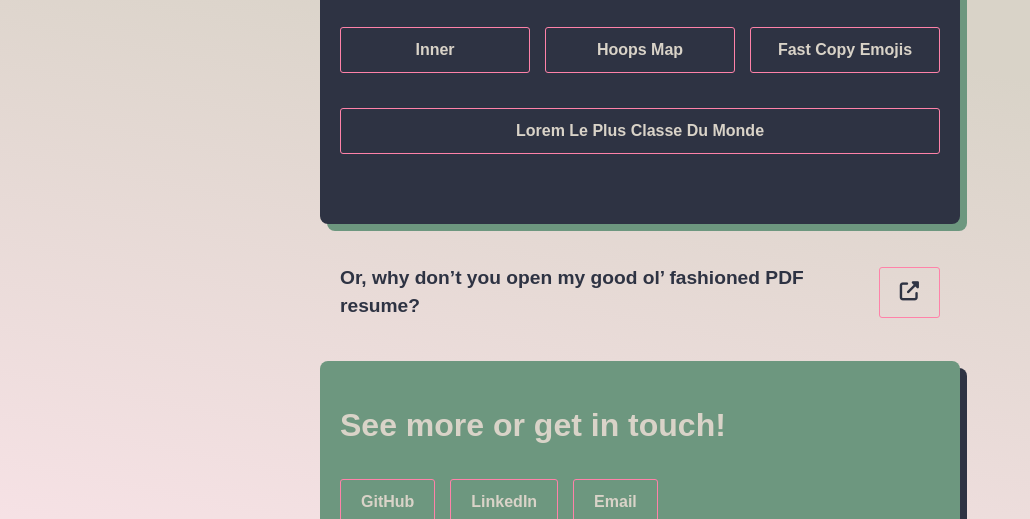
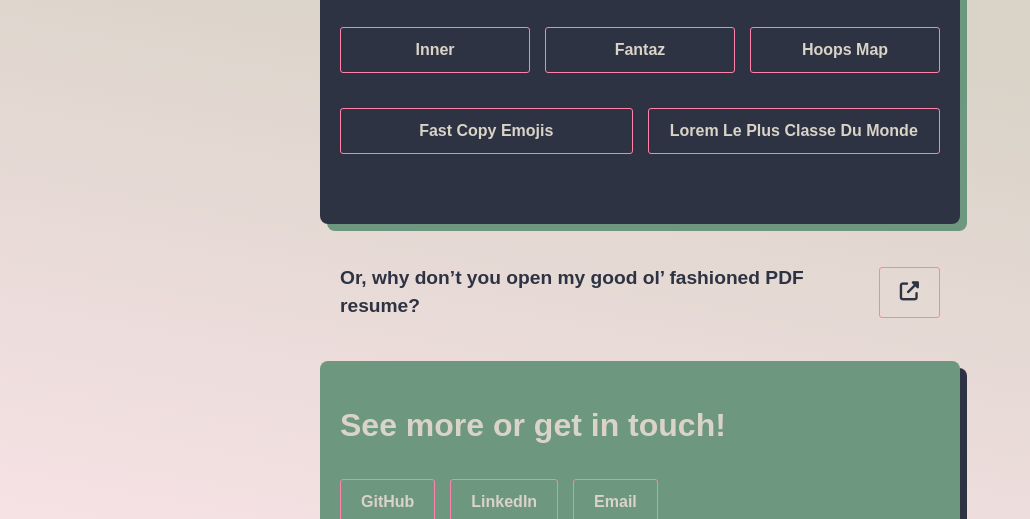
Before and after one commit to RomainDC73/ohsnap, a plain HTML site: page index.html in a window 1280 px wide. Shown: the part 581-1100 px from the top of the page, without its empty margins (0-1030 px from the left). Drawn offline with Linux system fonts and the light colour scheme.

Commit message:
fantaz website added

```diff
--- a/index.html
+++ b/index.html
@@ -41,6 +41,7 @@
             <p>In the meantime, you can check one of the websites I coded</p>
             <ul>
                 <li><a href="https://inner-app.eu" target="_blank">Inner</a></li>
+                <li><a href="https://fantazmusic.com/" target="_blank">Fantaz</a></li>
                 <li><a href="https://hoopsmap.fr" target="_blank">Hoops Map</a></li>
                 <li><a href="https://copyemoji.click/" target="_blank">Fast Copy Emojis</a></li>
                 <li><a href="https://loremleplusclassedumonde.fr/" target="_blank">Lorem Le Plus Classe Du Monde</a></li>
```
